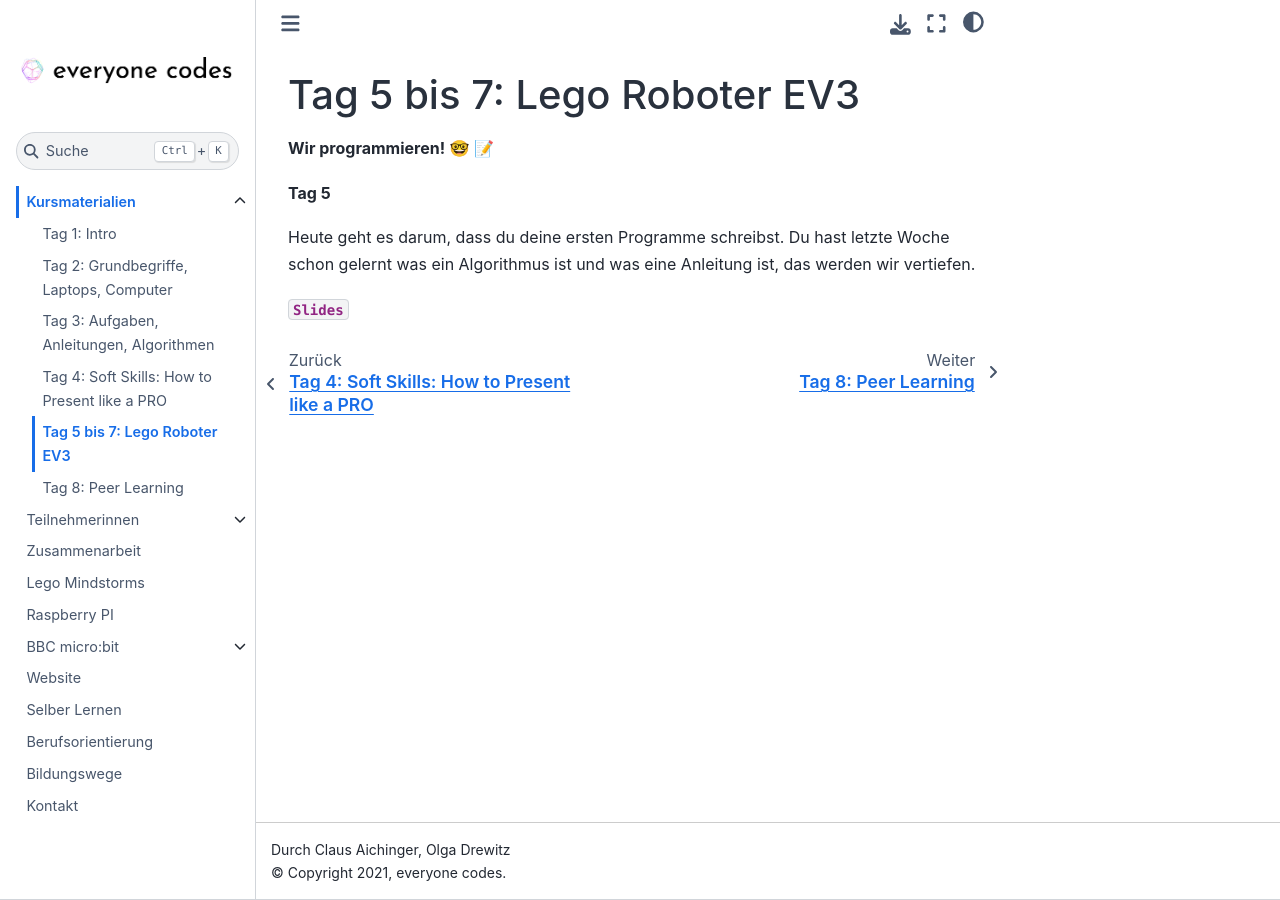
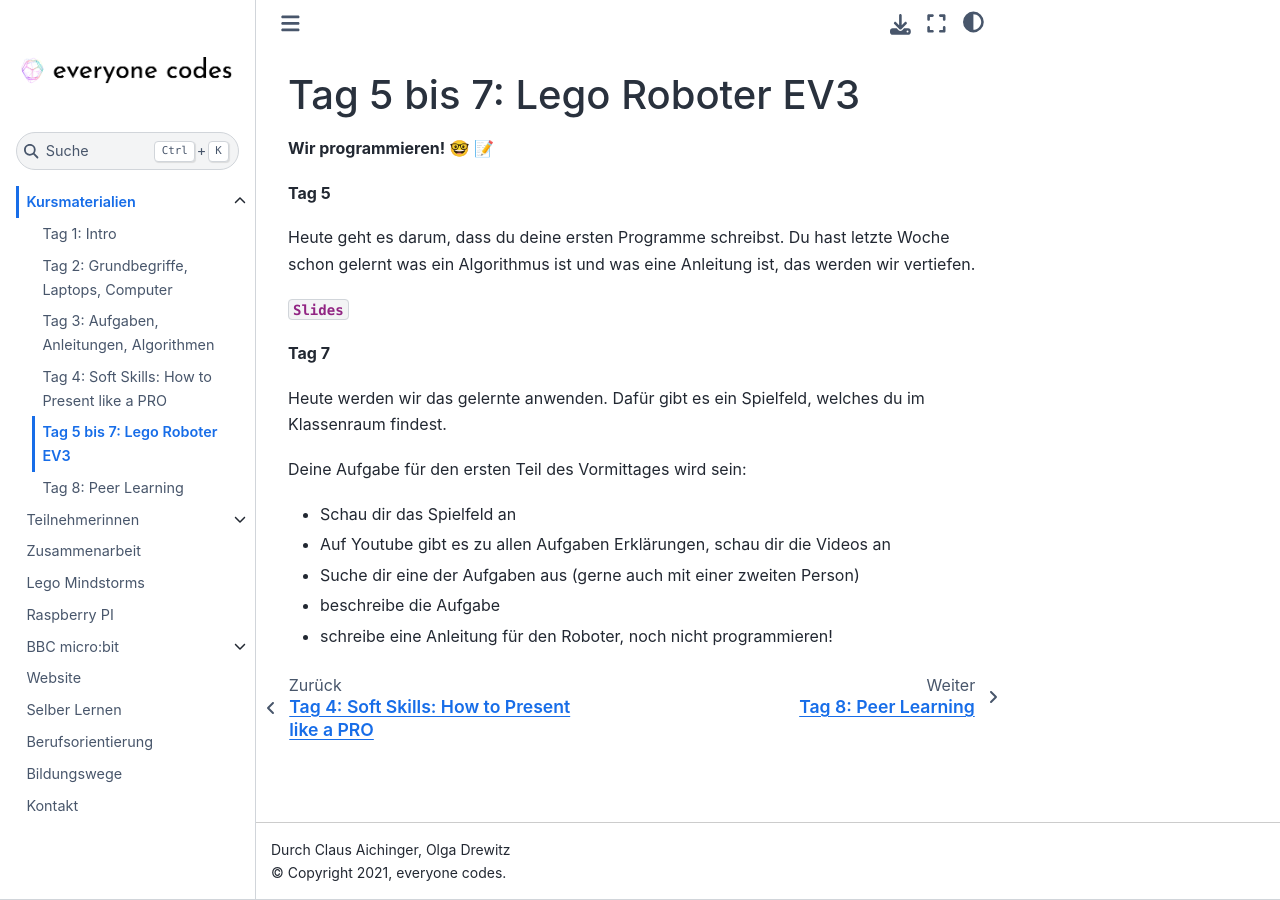
Before and after one commit to ec-mentors/IT-ist-das-was-fuer-mich-i03, a Sphinx documentation site: the page built from source/course/day_05_to_07_lego_robots/index.md, in a window 1280 px wide. Built offline with Sphinx 7.4.7 and the Sphinx Book theme 1.1.4, drawn with Linux system fonts in a browser that asks for light colours.

Commit message:
day7 first draft

```diff
--- a/source/course/day_05_to_07_lego_robots/index.md
+++ b/source/course/day_05_to_07_lego_robots/index.md
@@ -7,3 +7,14 @@
 Heute geht es darum, dass du deine ersten Programme schreibst. Du hast letzte Woche schon gelernt was ein Algorithmus ist und was eine Anleitung ist, das werden wir vertiefen.
 
 {download}`Slides <./Tag05_Einstieg_EV3.pptx.pdf>`
+
+**Tag 7**
+
+Heute werden wir das gelernte anwenden. Dafür gibt es ein Spielfeld, welches du im Klassenraum findest.
+
+Deine Aufgabe für den ersten Teil des Vormittages wird sein:
+* Schau dir das Spielfeld an
+* Auf Youtube gibt es zu allen Aufgaben Erklärungen, schau dir die Videos an
+* Suche dir eine der Aufgaben aus (gerne auch mit einer zweiten Person)
+* beschreibe die Aufgabe
+* schreibe eine Anleitung für den Roboter, noch nicht programmieren!
```
